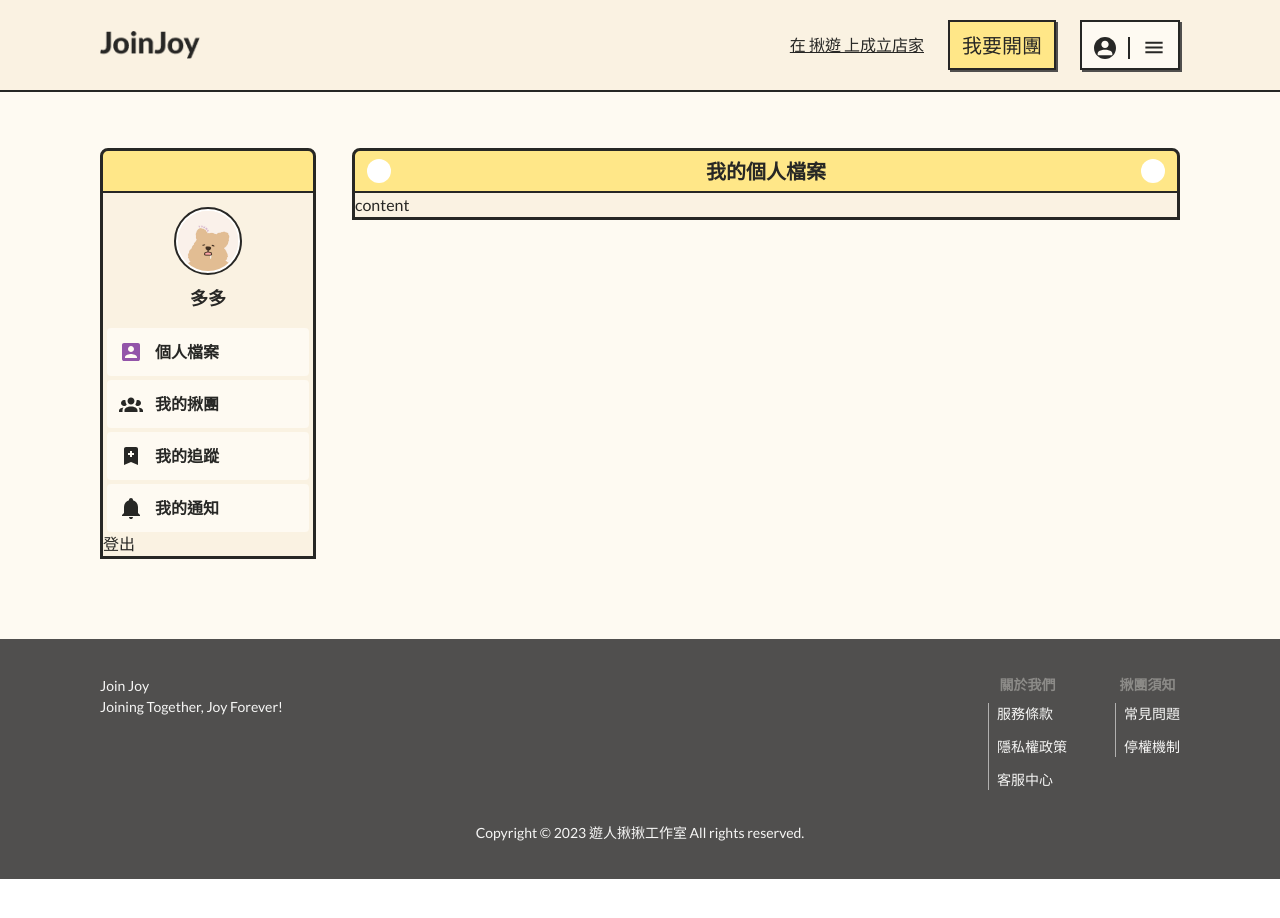
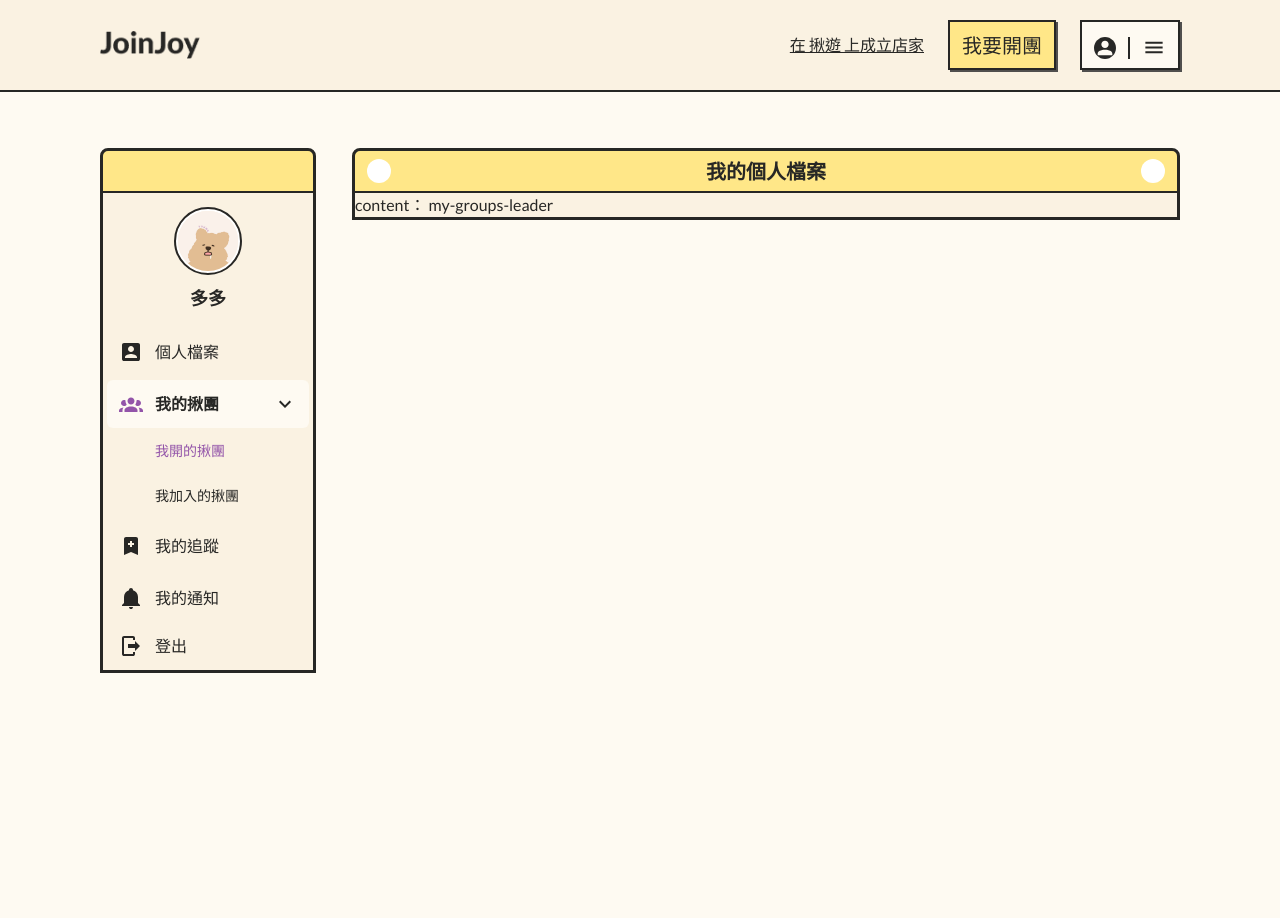
Before and after one commit to star82620/join-joy, a Next.js app: page /user-center in a window 1280 px wide. Shown: the top 918 px of the page. Before the commit the page ends 879 px from the top, so only its background shows below. Built offline with nearby package versions, Linux system fonts and the light colour scheme.

Commit message:
update/ set UserNavBar

```diff
--- a/constants/iconsPackage/data.tsx
+++ b/constants/iconsPackage/data.tsx
@@ -12,6 +12,8 @@ type IconIdType =
   | "profile-setting-active"
   | "my-notification"
   | "my-notification-active"
-  | "logout";
+  | "logout"
+  | "sub-closing"
+  | "sub-opening";
 
 export type UserNavIconsType = Record<IconIdType, IconType>;
--- a/constants/iconsPackage/index.tsx
+++ b/constants/iconsPackage/index.tsx
@@ -37,4 +37,12 @@ export const userNavIcons: UserNavIconsType = {
     src: "/images/user-center/icon-logout.svg",
     alt: "icon-logout",
   },
+  "sub-opening": {
+    src: "/images/user-center/icon-sub-opening.svg",
+    alt: "icon-sub-opening",
+  },
+  "sub-closing": {
+    src: "/images/user-center/icon-sub-closing.svg",
+    alt: "icon-sub-closing",
+  },
 };
--- /dev/null
+++ b/modules/UserCenter/UserNavbar.tsx
@@ -0,0 +1,94 @@
+import React from "react";
+import ProfileImg from "@/common/components/ProfileImg";
+import FillImage from "@/common/components/FillImage";
+import { userNavIcons } from "@/constants/iconsPackage";
+import { UserNavBarProps, NavSetType } from "./date";
+
+export default function UserNavBar({
+  navSet,
+  activeNav,
+  openSubList,
+  setIconImg,
+  toggleActiveNav,
+  toggleActiveSubNav,
+}: UserNavBarProps) {
+  return (
+    <section className="flex flex-col">
+      <div className="flex flex-col items-center py-4">
+        <ProfileImg
+          src="/images/photo-user-000.png"
+          alt="userName"
+          widthStyle="w-16 md:w-10"
+          heightStyle="h-16 md:h-16"
+        />
+        <p className="mt-3 text-center text-lg font-semibold">多多</p>
+      </div>
+      <nav className="px-1 flex flex-col">
+        <ul className="flex flex-col gap-1">
+          {navSet.map((nav: NavSetType) => {
+            const isActive = nav.subItem
+              ? activeNav.includes(nav.id)
+              : activeNav === nav.id;
+            const defaultStyle = "";
+            const activeStyle = "font-semibold rounded-md bg-yellow-tint";
+            const navStyle = isActive ? activeStyle : defaultStyle;
+            const haveSubItem = !!nav.subItem;
+
+            return (
+              <li key={nav.id}>
+                <div
+                  className={`flex gap-3 p-3 cursor-pointer ${navStyle} `}
+                  onClick={() => toggleActiveNav(nav)}
+                >
+                  <FillImage
+                    src={setIconImg(nav, "src")}
+                    alt={setIconImg(nav, "alt")}
+                    widthStyle="w-6"
+                    heightStyle="h-6"
+                  />
+                  <span className="grow">{nav.text}</span>
+                  {haveSubItem && (
+                    <FillImage
+                      src={userNavIcons["sub-opening"].src}
+                      alt={userNavIcons["sub-opening"]["alt"]}
+                      widthStyle="w-6"
+                      heightStyle="h-6"
+                    />
+                  )}
+                </div>
+                {isActive && haveSubItem && openSubList && (
+                  <ul className="block font-normal">
+                    {nav.subItem.map((subNav) => {
+                      const isActiveSub = activeNav.includes(subNav.id);
+                      const activeSubNavStyle = isActiveSub
+                        ? "text-purple-dark"
+                        : "";
+                      return (
+                        <li
+                          key={subNav.id}
+                          className={`p-3 ml-9 text-sm cursor-pointer ${activeSubNavStyle}`}
+                          onClick={() => toggleActiveSubNav(subNav)}
+                        >
+                          {subNav.text}
+                        </li>
+                      );
+                    })}
+                  </ul>
+                )}
+              </li>
+            );
+          })}
+        </ul>
+        <div className="p-3 flex gap-3 grow">
+          <FillImage
+            src={userNavIcons.logout.src}
+            alt={userNavIcons.logout.alt}
+            widthStyle="w-6"
+            heightStyle="h-6"
+          />
+          登出
+        </div>
+      </nav>
+    </section>
+  );
+}
--- a/modules/UserCenter/index.tsx
+++ b/modules/UserCenter/index.tsx
@@ -9,10 +9,14 @@ import MyGroupsMember from "./MyGroupsMember";
 import { userNavIcons } from "@/constants/iconsPackage";
 import MyFollowing from "./MyFollowing";
 import MyNotification from "./MyNotification";
-import { NavSetType, NavIdType, ActiveNavIdType } from "./date";
-
-export default function UserCenter() {
-  const [activeTab, setActiveTab] = useState("profile-setting");
+import {
+  NavSetType,
+  NavIdType,
+  SubItemType,
+  ActiveNavIdType,
+  SetIconAttrType,
+} from "./date";
+import UserNavBar from "./UserNavBar";
 
 const navSet: NavSetType[] = [
   { id: "profile-setting", text: "個人檔案", component: <ProfileSetting /> },
@@ -20,79 +24,70 @@ export default function UserCenter() {
     id: "my-groups",
     text: "我的揪團",
     subItem: [
-        { id: "leader", text: "我開的揪團", component: <MyGroupsLeader /> },
-        { id: "member", text: "我加入的揪團", component: <MyGroupsMember /> },
+      {
+        id: "my-groups-leader",
+        text: "我開的揪團",
+        component: <MyGroupsLeader />,
+      },
+      {
+        id: "my-groups-member",
+        text: "我加入的揪團",
+        component: <MyGroupsMember />,
+      },
     ],
   },
   { id: "my-following", text: "我的追蹤", component: <MyFollowing /> },
   { id: "my-notification", text: "我的通知", component: <MyNotification /> },
 ];
-  const d = () => {};
-  const defaultStyle = "";
-  const activeStyle = "";
-  const setIconSrc = (nav: NavSetType) => {
-    if (!nav.id) return "";
+
+export default function UserCenter() {
+  const [activeNav, setActiveNav] = useState<NavIdType>("my-groups-leader");
+  const [openSubList, setOpenSubList] = useState(true);
+
+  const toggleActiveNav = (nav: NavSetType): void => {
+    if (nav.subItem) {
+      setOpenSubList(!openSubList);
+      setActiveNav(nav.subItem[0].id);
+      return;
+    }
+
+    setActiveNav(nav.id);
+    setOpenSubList(false);
+  };
+
+  const toggleActiveSubNav = (subNav: SubItemType): void =>
+    setActiveNav(subNav.id);
+
+  const setIconImg = (nav: NavSetType, attr: SetIconAttrType) => {
+    if (!nav.id) return "profile-center";
     const id: NavIdType = nav.id;
     const activeId: ActiveNavIdType = `${nav.id}-active`;
-    const iconSrc =
-      activeTab === id ? userNavIcons[activeId].src : userNavIcons[id].src;
-    return iconSrc;
-  };
-  const setIconAlt = (nav: NavSetType) => {
-    if (!nav.id) return "";
-    return userNavIcons[nav.id].alt;
+    const isActive = nav.subItem
+      ? activeNav.includes(nav.id)
+      : activeNav === nav.id;
+    const result = isActive
+      ? userNavIcons[activeId][attr]
+      : userNavIcons[id][attr];
+    return result;
   };
 
   return (
     <section className="container flex items-start gap-9">
-      <div className="w-[216px]">
+      <div className="w-[216px] h-[1500px]">
         <ModalWrapper title="" layout="secondary">
-          <section className="flex flex-col">
-            <div className="flex flex-col items-center py-4">
-              <ProfileImg
-                src="/images/photo-user-000.png"
-                alt="userName"
-                widthStyle="w-16 md:w-10"
-                heightStyle="h-16 md:h-16"
+          <UserNavBar
+            navSet={navSet}
+            activeNav={activeNav}
+            openSubList={openSubList}
+            setIconImg={setIconImg}
+            toggleActiveNav={toggleActiveNav}
+            toggleActiveSubNav={toggleActiveSubNav}
           />
-              <p className="mt-3 text-center text-lg font-semibold">多多</p>
-            </div>
-            <nav className="px-1">
-              <ul className="flex flex-col gap-1">
-                {navSet.map((nav: NavSetType) => {
-                  return (
-                    <li
-                      key={nav.id}
-                      className={`p-3 flex gap-3 ${defaultStyle} rounded bg-yellow-tint`}
-                      onClick={d}
-                    >
-                      <FillImage
-                        src={setIconSrc(nav)}
-                        alt={setIconAlt(nav)}
-                        widthStyle="w-6"
-                        heightStyle="h-6"
-                      />
-                      <span className="font-semibold ">{nav.text}</span>
-                    </li>
-                  );
-                })}
-              </ul>
-            </nav>
-            <div>
-              <FillImage
-                src={userNavIcons["logout"].src}
-                alt={userNavIcons.logout.alt}
-                widthStyle="w-6"
-                heightStyle="w-6"
-              />
-              登出
-            </div>
-          </section>
         </ModalWrapper>
       </div>
       <div className="grow">
         <ModalWrapper title="我的個人檔案" layout="primary">
-          content
+          content： {activeNav}
         </ModalWrapper>
       </div>
     </section>
--- a/modules/UserCenter/navbar.tsx
+++ /dev/null
@@ -1,5 +0,0 @@
-import React from "react";
-
-export default function navbar() {
-  return <div>navbar</div>;
-}
```
Also changed, not shown: modules/UserCenter/date.tsx (+12 -3 lines), public/images/user-center/icon-sub-closing.svg (added), public/images/user-center/icon-sub-opening.svg (added). Lines whose indentation alone changed are shown as unchanged.
